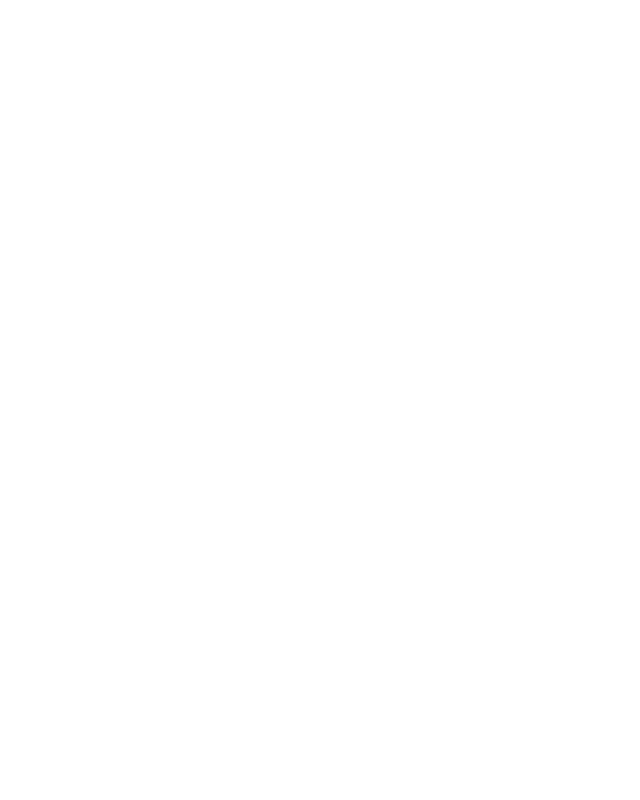
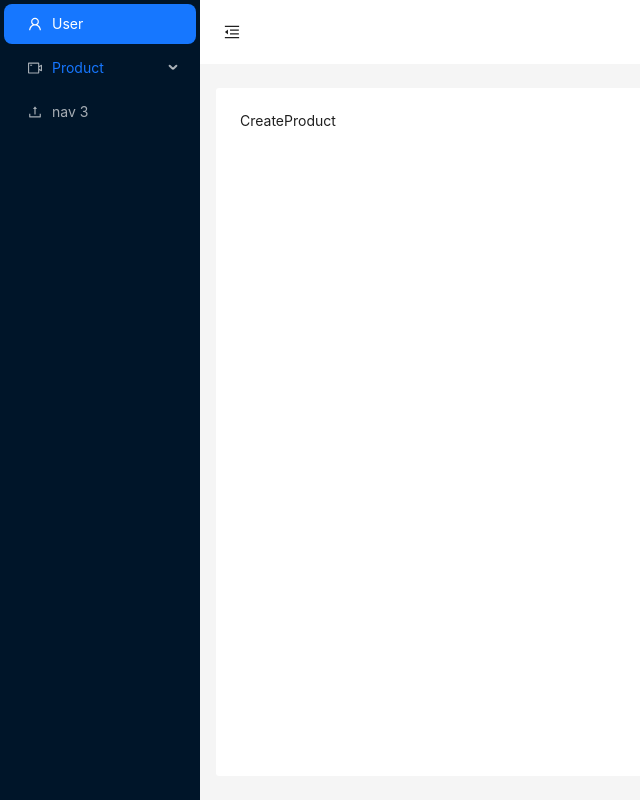
Before and after one commit to Jzztt/WD20203-reactjs, a React (Vite) app: page /product/create in a window 1280 px wide. Before the commit this address had no page. Shown: the whole page, without its empty margins (0-640 px from the left). Built offline with nearby package versions, Linux system fonts and the light colour scheme.

Commit message:
feat: route create product

```diff
--- a/db.json
+++ b/db.json
@@ -6,20 +6,6 @@
       "price": 3000,
       "description": "This is Iphone 17 Promax",
       "category": "smart phone"
-        },
-        {
-            "id": 2,
-            "name": "Samsung Galaxy S50",
-            "price": 2500,
-            "description": "This is Samsung Galaxy S50",
-            "category": "smart phone"
-        },
-         {
-            "id": 3,
-            "name": "Laptop",
-            "price": 2500,
-            "description": "This is Lap Top Msi",
-            "category": "Laptop"
     }
   ]
 }
--- a/src/App.tsx
+++ b/src/App.tsx
@@ -2,13 +2,15 @@
 import Product from "./pages/Product";
 import LayoutAdmin from "./layouts/AdminLayout";
 import User from "./pages/User";
+import CreateProduct from "./components/CreateProduct";
 
 function App() {
   return (
     <>
       <Routes>
-        <Route path="/admin" element={<LayoutAdmin />}>
+        <Route path="" element={<LayoutAdmin />}>
           <Route path="product" element={<Product />} />
+          <Route path="product/create" element={<CreateProduct />} />
           <Route path="user" element={<User />} />
         </Route>
       </Routes>
--- /dev/null
+++ b/src/components/CreateProduct.tsx
@@ -0,0 +1,9 @@
+import React from 'react'
+
+const CreateProduct = () => {
+  return (
+    <div>CreateProduct</div>
+  )
+}
+
+export default CreateProduct
--- a/src/layouts/AdminLayout.tsx
+++ b/src/layouts/AdminLayout.tsx
@@ -14,7 +14,7 @@
 const LayoutAdmin = () => {
   const [collapsed, setCollapsed] = useState(false);
   return (
-    <Layout style={{ minHeight: "100vh"}}>
+    <Layout style={{ minHeight: "100vh" }}>
       <Sider trigger={null} collapsible collapsed={collapsed}>
         <div className="demo-logo-vertical" />
         <Menu
@@ -25,12 +25,24 @@
             {
               key: "1",
               icon: <UserOutlined />,
-              label: <NavLink to={"/admin/user"}>User</NavLink>,
+              label: <NavLink to={"/user"}>User</NavLink>,
             },
             {
               key: "2",
               icon: <VideoCameraOutlined />,
-              label: <a href="/admin/product">Product</a>,
+              label: <a href="/product">Product</a>,
+              children: [
+                {
+                  key: "2-0",
+                  label: <NavLink to={"/product"}>List Product</NavLink>,
+                },
+                {
+                  key: "2-1",
+                  label: (
+                    <NavLink to={"/product/create"}>Create Product</NavLink>
+                  ),
+                },
+              ],
             },
             {
               key: "3",
@@ -62,7 +74,7 @@
             borderRadius: "3px",
           }}
         >
-          <Outlet/>
+          <Outlet />
         </Content>
       </Layout>
     </Layout>
```
Lines whose indentation alone changed are shown as unchanged.
